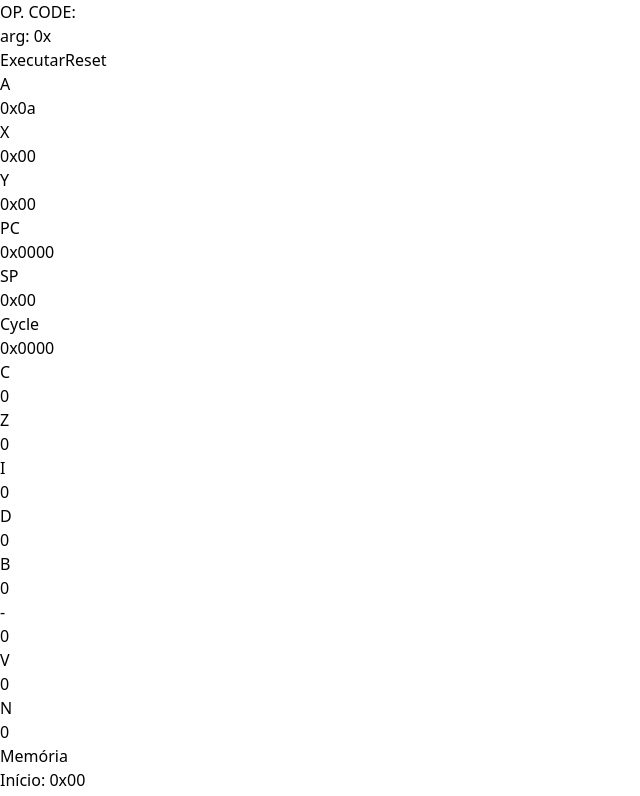
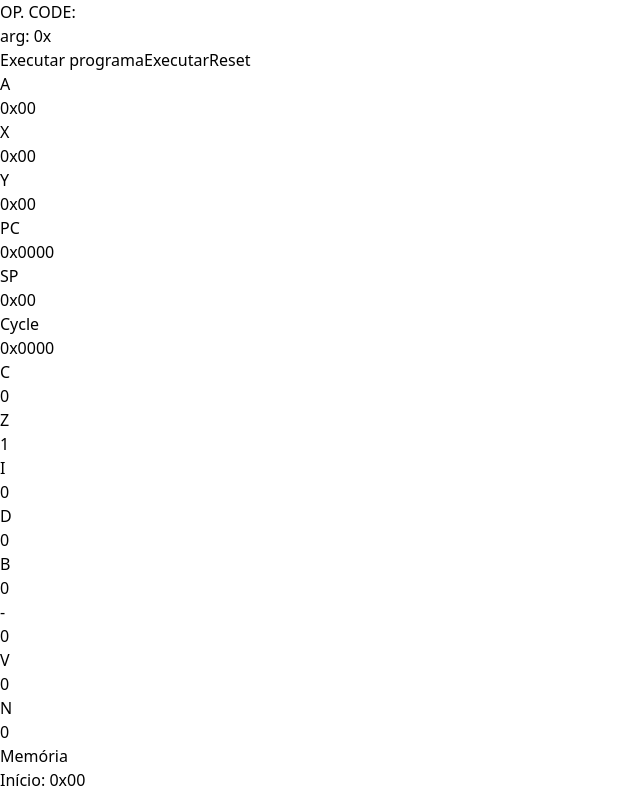
Before and after one commit to pedrohspires/PHantonNES, a React (Vite) app: page / in a window 1280 px wide. Shown: the top 796 px of the page, without its empty margins (0-640 px from the left). Built offline with nearby package versions, Linux system fonts and the light colour scheme.

Commit message:
LDA testado

```diff
--- a/src/App.tsx
+++ b/src/App.tsx
@@ -19,6 +19,16 @@ function App() {
         exec_op_code((opCode as op_codes_type), Number(arg))
     }
 
+    function run_program() {
+        exec_op_code("a0", 0x01);
+        exec_op_code("a9", 0x03);
+        exec_op_code("85", 0x01);
+        exec_op_code("a9", 0x07);
+        exec_op_code("85", 0x02);
+        exec_op_code("a2", 0x0a);
+        exec_op_code("86", 0x0704);
+        exec_op_code("b1", 0x01);
+    }
 
     return (
         <div className="w-full h-screen bg-gray-600 grid place-items-center">
@@ -39,6 +49,7 @@ function App() {
             </div>
 
             <div className='flex gap-4'>
+                <button onClick={e => { e.preventDefault(); run_program() }} className='bg-white rounded-md p-2'>Executar programa</button>
                 <button onClick={e => { e.preventDefault(); handleClick() }} className='bg-white rounded-md p-2'>Executar</button>
                 <button onClick={e => { e.preventDefault(); reset_cpu() }} className='bg-white rounded-md p-2'>Reset</button>
             </div>
--- a/src/hooks/useCpu.ts
+++ b/src/hooks/useCpu.ts
@@ -1,5 +1,6 @@
 import { useEffect, useState } from "react";
 import { cpuType, op_codes_type } from "../types/cpu.d";
+import { innitial_state_cpu } from "../utils/debug";
 import { clearZeroFlag, setZeroFlag } from "../utils/flags_operations";
 import { initial_cpu } from "../utils/initial_states";
 import op_codes from "../utils/op_codes";
@@ -14,12 +15,7 @@ export function useCpu(): useCpuReturn {
     const [cpu, setCpu] = useState<cpuType>(initial_cpu)
 
     useEffect(() => {
-        let cpuTemp = cpu;
-
-        cpuTemp.memory[0x03] = 0x0a;
-        cpuTemp.a = 0x0a;
-
-        setCpu(cpuTemp);
+        setCpu(innitial_state_cpu());
     }, []);
 
     useEffect(() => {
@@ -33,7 +29,7 @@ export function useCpu(): useCpuReturn {
     }
 
     const reset_cpu = () => {
-        setCpu({ ...initial_cpu });
+        setCpu({ ...innitial_state_cpu() });
     }
 
     return { cpu, exec_op_code, reset_cpu };
--- a/src/types/cpu.d.tsx
+++ b/src/types/cpu.d.tsx
@@ -14,7 +14,10 @@ export type op_codes_type =
     "29" | "25" | "35" | "2d" | "3d" | "39" | "21" | "31" | // AND
     "a9" | "a5" | "b5" | "ad" | "bd" | "b9" | "a1" | "b1" | // LDA
     "a2" | "a6" | "b6" | "ae" | "be" |                      // LDX
-    "a0" | "a4" | "b4" | "ac" | "bc"                        // LDY
+    "a0" | "a4" | "b4" | "ac" | "bc" |                      // LDY
+    "85" | "95" | "8d" | "9d" | "99" | "81" | "91" |        // STA
+    "86" | "96" | "8e" |                                    // STX
+    "84" | "94" | "8c"                                      // STY
 
 export type address_mode =
     "immediate" | "zero_page" | "zero_page_x" |
--- a/src/utils/address.ts
+++ b/src/utils/address.ts
@@ -1,7 +1,11 @@
 import { address_mode, cpuType } from "../types/cpu.d";
+import { minLengthNumber } from "./format";
 
 function page_crossed(cpu: cpuType, addr1: number, addr2: number, cycles: number = 1) {
-    if (addr1.toString(16).slice(0, 2) != addr2.toString(16))
+    let addr1_16_bits = minLengthNumber(addr1, 4, 16);
+    let addr2_16_bits = minLengthNumber(addr2, 4, 16);
+
+    if (addr1_16_bits.slice(0, 2) != addr2_16_bits.slice(0, 2))
         cpu.cycle += cycles;
 }
 
@@ -53,21 +57,22 @@ export default function address_resolve(cpu: cpuType, arg: number, address_mode:
 
         case "indirect_x": {
             let zero_page_x_address = cpu.memory[arg] + cpu.x;
-            let byte_least_significant = cpu.memory[zero_page_x_address];
-            let byte_most_significant = cpu.memory[zero_page_x_address + 1];
-            return Number("0x" + byte_most_significant.toString(16) + byte_least_significant.toString(16));
+            let byte_least_significant = minLengthNumber(cpu.memory[zero_page_x_address], 2, 16);
+            let byte_most_significant = minLengthNumber(cpu.memory[zero_page_x_address + 1], 2, 16);
+            return Number("0x" + byte_most_significant + byte_least_significant);
         };
 
         case "indirect_y": {
-            let zero_page_y_address = cpu.memory[arg] + cpu.y;
+            let byte_least_significant = minLengthNumber(cpu.memory[arg], 2, 16);
+            let byte_most_significant = minLengthNumber(cpu.memory[arg + 1], 2, 16);
+            let resolved_address = Number("0x" + byte_most_significant + byte_least_significant);
+
+            let address = resolved_address + cpu.y;
 
             if (!ignore_page_crossed)
-                page_crossed(cpu, zero_page_y_address, cpu.memory[arg])
+                page_crossed(cpu, resolved_address, address)
 
-            let byte_least_significant = cpu.memory[zero_page_y_address];
-            let byte_most_significant = cpu.memory[zero_page_y_address + 1];
-
-            return Number("0x" + byte_most_significant.toString(16) + byte_least_significant.toString(16));
+            return address;
         };
     }
 
--- /dev/null
+++ b/src/utils/debug.ts
@@ -0,0 +1,8 @@
+import { cpuType } from "../types/cpu.d";
+import { initial_cpu } from "./initial_states";
+
+export function innitial_state_cpu(): cpuType {
+    let cpu = initial_cpu;
+
+    return cpu;
+}
```
